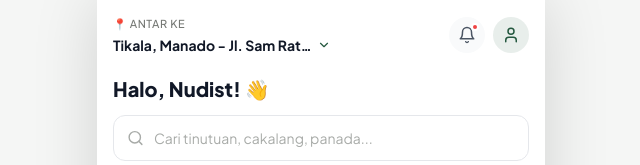
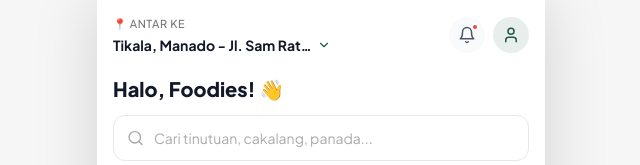
Before and after one commit to cizyone/rasa-nyiur, a Next.js app: page / in a window 1280 px wide. Shown: the top 165 px of the page, without its empty margins (319-959 px from the left). Built offline with nearby package versions, Linux system fonts and the light colour scheme.

Commit message:
kembalikan sapaan menjadi Foodies

```diff
--- a/app/page.tsx
+++ b/app/page.tsx
@@ -161,7 +161,7 @@ export default function HomePage() {
       {/* Greeting & Search */}
       <div className="px-4 pt-2 pb-3 bg-white">
         <h1 className="text-xl font-extrabold text-gray-900 mb-3">
-          Halo, Nudist! 👋
+          Halo, Foodies! 👋
         </h1>
         <div className="relative">
           <Search size={17} className="absolute left-3.5 top-1/2 -translate-y-1/2 text-neutral-400" />
```
